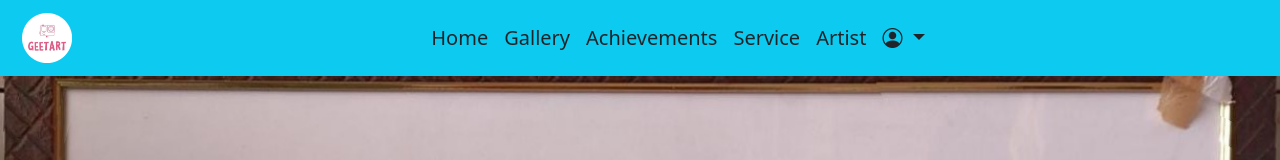
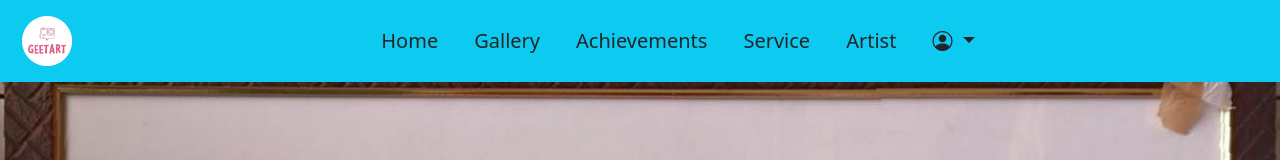
Before and after one commit to ankush5396/Geetart, a plain HTML site: page index.html in a window 1280 px wide. Shown: the top 160 px of the page. Drawn offline with nearby package versions, Linux system fonts and the light colour scheme; animation ran at ten frames a second.

Commit message:
Add files via upload

```diff
--- a/style.css
+++ b/style.css
@@ -56,6 +56,18 @@ h1 {
 
 .navbar-nav li a:hover {
     color: blue;
+}
+
+.navbar {
+    display: flex;
+    flex-wrap: wrap; /* आइटम्स को लाइन ब्रेक करने की अनुमति देता है */
+    overflow: hidden; /* ओवरफ्लो होने पर अतिरिक्त कंटेंट छिपाता है */
+}
+
+.nav-item {
+    flex: 1 1 auto; /* आइटम्स को उपलब्ध स्पेस में एडजस्ट करता है */
+    text-align: center;
+    padding: 10px;
 }
 
 
```
